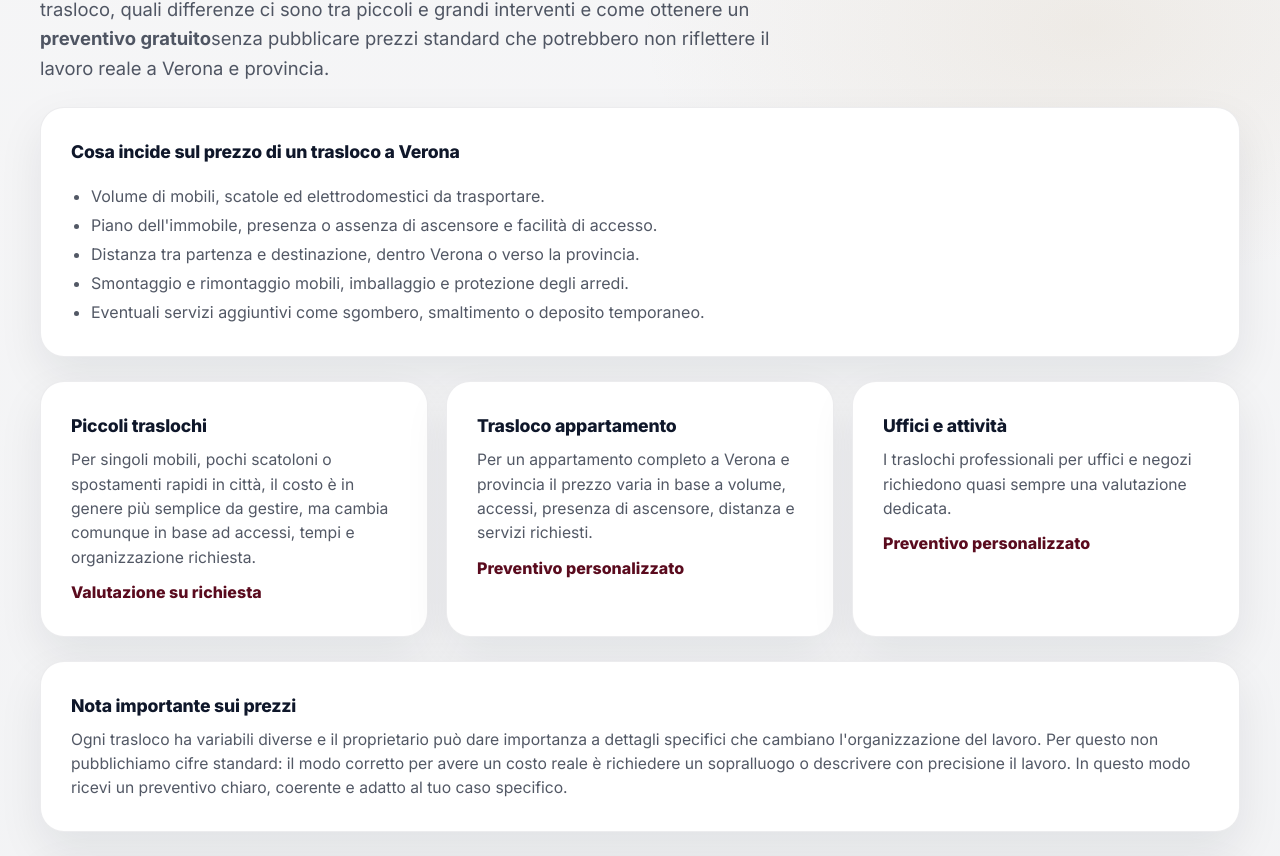
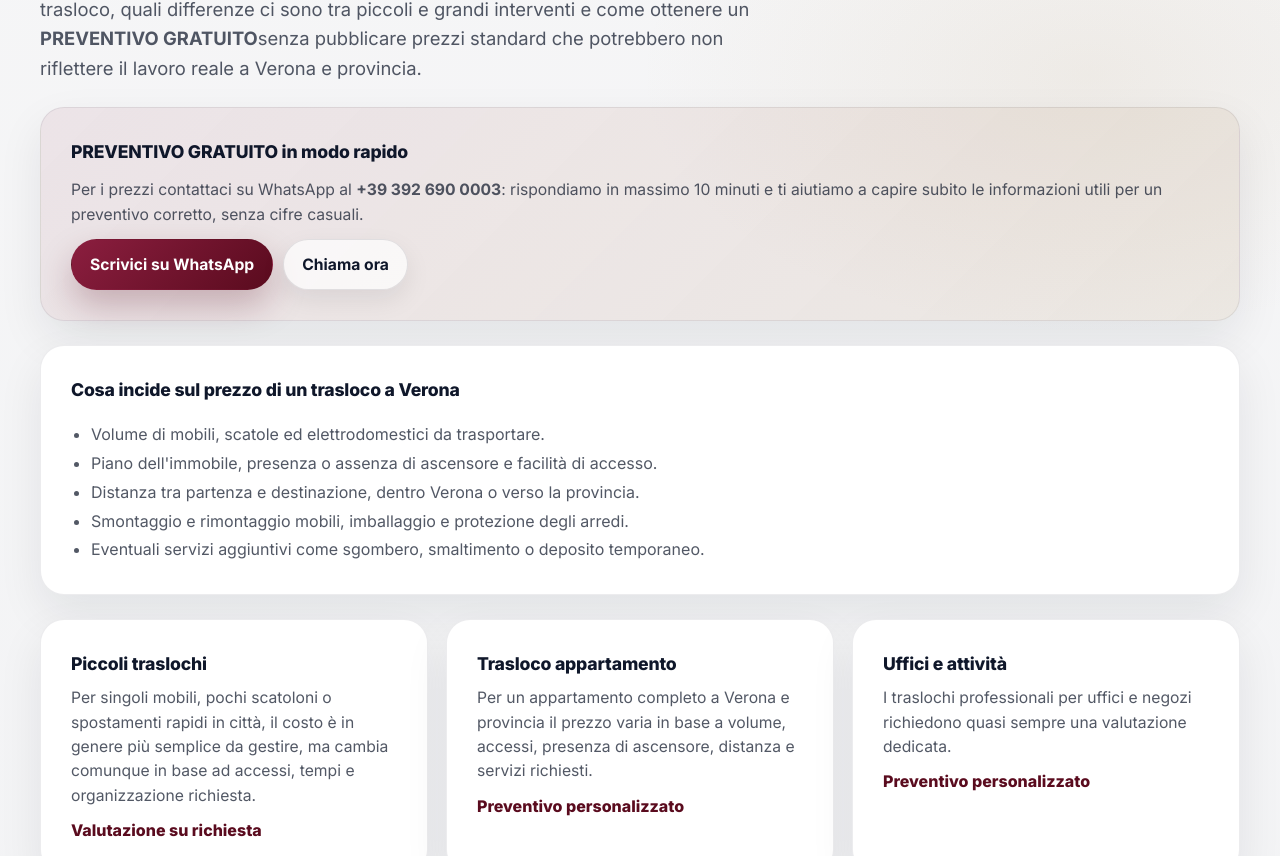
Before and after one commit to odiseanik03/TraslochiServizi, a Next.js app: page /traslochi-verona-prezzi in a window 1280 px wide. Shown: the part 340-1196 px from the top of the page. Built offline with nearby package versions, Linux system fonts and the light colour scheme; no server answers.

Commit message:
Emphasize free estimate on pricing guide

```diff
--- a/app/traslochi-verona-prezzi/page.js
+++ b/app/traslochi-verona-prezzi/page.js
@@ -7,7 +7,7 @@ const SITE_URL = process.env.NEXT_PUBLIC_SITE_URL ?? "https://www.traslochiservi
 export const metadata = {
   title: "Traslochi Verona Prezzi | Guida Costi e Preventivo Gratuito",
   description:
-    "Guida ai prezzi dei traslochi a Verona e provincia: fattori che incidono sui costi e consigli pratici per ottenere un preventivo chiaro e gratuito senza stime fuorvianti.",
+    "Guida ai prezzi dei traslochi a Verona e provincia: fattori che incidono sui costi e come ottenere un PREVENTIVO GRATUITO chiaro, rapido e senza stime fuorvianti.",
   keywords: [
     "traslochi verona prezzi",
     "prezzi traslochi verona",
@@ -21,7 +21,7 @@ export const metadata = {
   openGraph: {
     title: "Traslochi Verona Prezzi | Guida Costi e Preventivo Gratuito",
     description:
-      "Scopri cosa incide sui prezzi dei traslochi a Verona e come richiedere un preventivo gratuito senza sorprese e senza stime standardizzate.",
+      "Scopri cosa incide sui prezzi dei traslochi a Verona e come richiedere un PREVENTIVO GRATUITO senza sorprese e senza stime standardizzate.",
     url: `${SITE_URL}/traslochi-verona-prezzi`,
   },
 };
@@ -73,6 +73,14 @@ export default function Page() {
           text: "No, con Traslochi Servizi il preventivo è gratuito e senza impegno, così puoi valutare tempi, organizzazione e costi con chiarezza prima di decidere.",
         },
       },
+      {
+        "@type": "Question",
+        name: "Come posso ricevere velocemente un preventivo per i prezzi?",
+        acceptedAnswer: {
+          "@type": "Answer",
+          text: "Per i prezzi del tuo trasloco a Verona puoi contattarci direttamente su WhatsApp. Rispondiamo in massimo 10 minuti e ti aiutiamo a capire subito quali informazioni servono per un preventivo gratuito e preciso.",
+        },
+      },
     ],
   };
 
@@ -99,9 +107,21 @@ export default function Page() {
               </h1>
               <p className="subtitle" style={{ maxWidth: 760 }}>
                 Una pagina pensata per essere davvero utile: spiega da cosa dipende il costo di un trasloco,
-                quali differenze ci sono tra piccoli e grandi interventi e come ottenere un <strong>preventivo gratuito</strong>
+                quali differenze ci sono tra piccoli e grandi interventi e come ottenere un <strong style={{ textTransform: "uppercase" }}>preventivo gratuito</strong>
                 senza pubblicare prezzi standard che potrebbero non riflettere il lavoro reale a Verona e provincia.
               </p>
+            </div>
+
+            <div style={{ ...cardStyle, display: "grid", gap: 12, background: "linear-gradient(135deg, rgba(139, 30, 63, 0.08), rgba(176, 141, 87, 0.12))" }}>
+              <h2 className="cardTitle" style={{ margin: 0 }}>PREVENTIVO GRATUITO in modo rapido</h2>
+              <p className="cardText" style={{ marginBottom: 0 }}>
+                Per i prezzi contattaci su WhatsApp al <strong>+39 392 690 0003</strong>: rispondiamo in massimo 10 minuti
+                e ti aiutiamo a capire subito le informazioni utili per un preventivo corretto, senza cifre casuali.
+              </p>
+              <div style={{ display: "flex", flexWrap: "wrap", gap: 10 }}>
+                <a className="btn btnPrimary" href="https://wa.me/393926900003?text=Ciao%2C%20vorrei%20un%20preventivo%20gratuito%20per%20un%20trasloco%20a%20Verona." target="_blank" rel="noreferrer">Scrivici su WhatsApp</a>
+                <a className="btn btnSecondary" href="tel:+393926900003">Chiama ora</a>
+              </div>
             </div>
 
             <div style={{ ...cardStyle, display: "grid", gap: 16 }}>
@@ -146,7 +166,7 @@ export default function Page() {
               <p className="cardText" style={{ marginBottom: 0 }}>
                 Ogni trasloco ha variabili diverse e il proprietario può dare importanza a dettagli specifici che cambiano
                 l'organizzazione del lavoro. Per questo non pubblichiamo cifre standard: il modo corretto per avere un costo reale
-                è richiedere un sopralluogo o descrivere con precisione il lavoro. In questo modo ricevi un preventivo chiaro,
+                è richiedere un <strong style={{ textTransform: "uppercase" }}>preventivo gratuito</strong>, fare un sopralluogo o descrivere con precisione il lavoro. In questo modo ricevi un costo chiaro,
                 coerente e adatto al tuo caso specifico.
               </p>
             </div>
```
